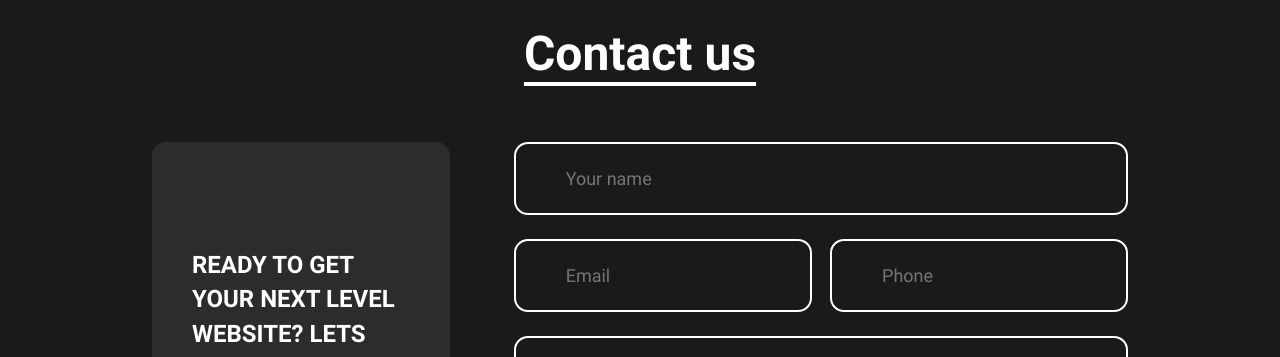
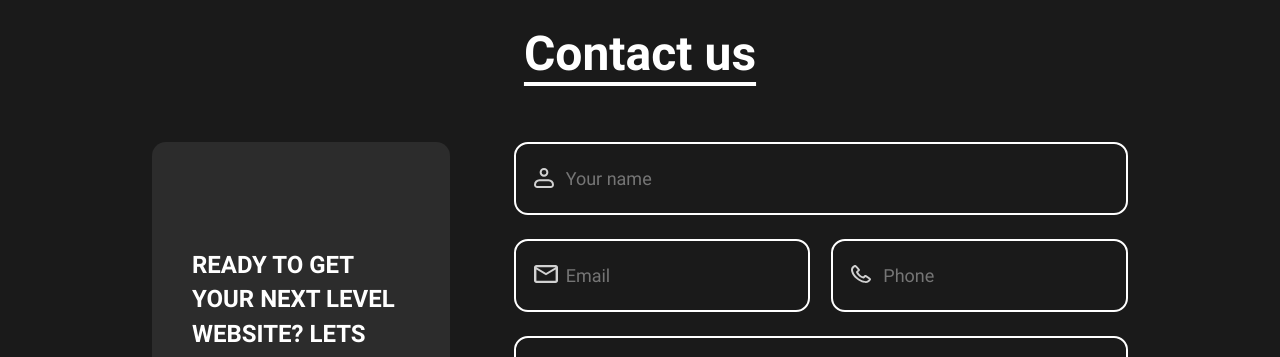
Before and after one commit to yavyachko/resolute-devs-react, a React (Create React App) app: page / in a window 1280 px wide. Shown: the part 6385-6742 px from the top of the page. Built offline with nearby package versions, Linux system fonts and the light colour scheme.

Commit message:
added form icons, fixed some svg rules

```diff
--- a/src/assets/icons/EmailIcon.jsx
+++ b/src/assets/icons/EmailIcon.jsx
@@ -1,10 +1,17 @@
 export default function EmailIcon() {
   return (
-    <svg width="24" height="18" viewBox="0 0 24 18" fill="none" xmlns="http://www.w3.org/2000/svg">
+    <svg
+      width="24"
+      height="18"
+      viewBox="0 0 24 18"
+      fill="none"
+      xmlns="http://www.w3.org/2000/svg"
+    >
       <path
         d="M2.4 18C1.74 18 1.1752 17.7799 0.7056 17.3396C0.236 16.8994 0.0008 16.3695 0 15.75V2.25C0 1.63125 0.2352 1.10175 0.7056 0.6615C1.176 0.22125 1.7408 0.00075 2.4 0H21.6C22.26 0 22.8252 0.2205 23.2956 0.6615C23.766 1.1025 24.0008 1.632 24 2.25V15.75C24 16.3687 23.7652 16.8986 23.2956 17.3396C22.826 17.7806 22.2608 18.0007 21.6 18H2.4ZM12 10.125L2.4 4.5V15.75H21.6V4.5L12 10.125ZM12 7.875L21.6 2.25H2.4L12 7.875ZM2.4 4.5V2.25V15.75V4.5Z"
         fill="#D1D1D1"
+        strokeWidth="0"
       />
     </svg>
-  )
+  );
 }
--- a/src/assets/icons/PhoneIcon.jsx
+++ b/src/assets/icons/PhoneIcon.jsx
@@ -6,6 +6,7 @@ export default function PhoneIcon() {
         clip-rule="evenodd"
         d="M6.31842 12.3154C10.1699 15.781 13.739 16.1605 14.7867 16.1957C16.0529 16.2371 17.3451 15.3069 17.904 14.3542C17.0125 13.4132 15.8515 12.6831 14.5804 11.8918C13.8301 12.566 12.9056 13.8188 11.6745 13.37C10.9743 13.1167 9.24537 12.4001 7.73482 11.04C6.22326 9.68078 5.42792 8.12507 5.14444 7.49594C4.64559 6.38639 6.04195 5.55265 6.79222 4.87755C5.91274 3.71482 5.11539 2.64313 4.07162 1.88149C2.99781 2.38625 1.95805 3.53996 2.00513 4.69457C2.0442 5.63738 2.46591 8.84885 6.31842 12.3154ZM14.7126 17.9974C13.2702 17.9497 9.18226 17.4413 4.90103 13.5899C0.620792 9.73757 0.0568381 6.0601 0.00274664 4.76127C-0.0773888 2.78193 1.60746 0.859377 3.55375 0.108561C3.78812 0.0174959 4.04478 -0.0171754 4.29854 0.00794945C4.5523 0.0330743 4.79444 0.117132 5.0012 0.251874C6.61192 1.30914 7.7228 2.91083 8.67741 4.16549C8.87599 4.42638 8.96697 4.74154 8.93459 5.05641C8.90221 5.37129 8.74852 5.66607 8.50011 5.88975L7.14181 7.11287C7.45735 7.7393 8.09943 8.8191 9.15121 9.76551C10.203 10.7119 11.403 11.2897 12.1002 11.5736L13.4575 10.3514C13.707 10.1274 14.036 9.98927 14.3871 9.96111C14.7382 9.93294 15.0891 10.0165 15.3787 10.1973C16.8011 11.0842 18.472 12.0693 19.69 13.4727C19.8519 13.6601 19.9549 13.8832 19.9882 14.1187C20.0215 14.3541 19.9839 14.5933 19.8793 14.8112C19.0409 16.5715 16.9193 18.0704 14.7126 17.9974Z"
         fill="#D1D1D1"
+        strokeWidth="0"
       />
     </svg>
   )
--- a/src/assets/icons/UserIcon.jsx
+++ b/src/assets/icons/UserIcon.jsx
@@ -2,15 +2,17 @@ export default function UserIcon() {
   return (
     <svg width="20" height="20" viewBox="0 0 20 20" fill="none" xmlns="http://www.w3.org/2000/svg">
       <path
+        className="user"
         d="M1 16.75C1 15.5565 1.47411 14.4119 2.31802 13.568C3.16193 12.7241 4.30653 12.25 5.5 12.25H14.5C15.6935 12.25 16.8381 12.7241 17.682 13.568C18.5259 14.4119 19 15.5565 19 16.75C19 17.3467 18.7629 17.919 18.341 18.341C17.919 18.7629 17.3467 19 16.75 19H3.25C2.65326 19 2.08097 18.7629 1.65901 18.341C1.23705 17.919 1 17.3467 1 16.75Z"
         stroke="#D1D1D1"
-        stroke-width="2"
-        stroke-linejoin="round"
+        strokeWidth="2"
+        strokeLinejoin="round"
       />
       <path
+        className="user"
         d="M10 7.74996C11.864 7.74996 13.375 6.23893 13.375 4.37498C13.375 2.51103 11.864 1 10 1C8.13604 1 6.625 2.51103 6.625 4.37498C6.625 6.23893 8.13604 7.74996 10 7.74996Z"
         stroke="#D1D1D1"
-        stroke-width="2"
+        strokeWidth="2"
       />
     </svg>
   )
--- a/src/components/FormBlock/Form.jsx
+++ b/src/components/FormBlock/Form.jsx
@@ -1,4 +1,7 @@
 import axios from "axios";
+import UserIcon from "../../assets/icons/UserIcon"
+import EmailIcon from "../../assets/icons/EmailIcon"
+import PhoneIcon from "../../assets/icons/PhoneIcon"
 import React, { useCallback, useState } from "react";
 
 export default function Form() {
@@ -31,10 +34,10 @@ export default function Form() {
         return;
       }
       axios
-      .post('http://localhost:8081/send-email', {
+        .post("http://localhost:8081/send-email", {
           from: email,
-        subject: 'Application form Resolute',
-        text:`<!DOCTYPE html>
+          subject: "Application form Resolute",
+          text: `<!DOCTYPE html>
 <html lang="en">
   <head>
     <meta charset="UTF-8" />
@@ -221,17 +224,17 @@ export default function Form() {
     </div>
   </body>
 </html>
-`
+`,
         })
         .then(() => {
-        console.success('Email was sent succesfully');
-        setEmail('')
-        setMsg('')
-        setName('')
-        setTel('')
+          console.success("Email was sent succesfully");
+          setEmail("");
+          setMsg("");
+          setName("");
+          setTel("");
         })
-      .catch(e => {
-        console.error('Unexpected error sending an email');
+        .catch((e) => {
+          console.error("Unexpected error sending an email");
           console.error(e);
         });
     },
@@ -240,25 +243,34 @@ export default function Form() {
 
   return (
     <form onSubmit={handleSubmit}>
+      <div className="IconWrapper">
+        <UserIcon/>
         <input
           type="text"
           placeholder="Your name"
           value={name}
           onChange={handleNameChange}
         />
+      </div>
       <div>
+        <div className="IconWrapper">
+        <EmailIcon/>
           <input
             type="email"
             placeholder="Email"
             value={email}
             onChange={handleEmailChange}
           />
+        </div>
+        <div className="IconWrapper">
+          <PhoneIcon/>
           <input
             type="tel"
             placeholder="Phone"
             value={tel}
             onChange={handleTelChange}
           />
+        </div>
       </div>
       <input
         type="text"
--- a/src/components/FormBlock/FormBlock.scss
+++ b/src/components/FormBlock/FormBlock.scss
@@ -45,7 +45,7 @@ form{
     width:100%;
     gap: var(--space-sm);
     align-items: flex-start;
-    div{
+    div:not(.IconWrapper){
         width: 100%;
         display: flex;
         justify-content: space-between;
@@ -78,19 +78,12 @@ input:focus{
 
 [placeholder="Phone"] {
     background: url(../../assets/icons/PhoneIcon.jsx) fixed 10px;
-    width:48.5%;
-    @include w-max(670px){
-        width:100%;
-    }
-
+    width: 100%;
 }
 
 [placeholder="Email"] {
     background: url(../../assets/icons/EmailIcon.jsx) fixed 10px;
-    width: 48.5%;
-    @include w-max(670px){
-        width:100%;
-    }
+    width: 100%;
 }
 [placeholder="Message"]{
     width:100%;
@@ -119,3 +112,28 @@ input:focus{
     background: white;
     box-shadow: var(--shadow-120-white);
 }
+.IconWrapper{
+    width:100%;
+    position: relative;
+    svg{
+        position: absolute;
+        left: 20px;
+        top: 26px;
+    }
+}
+div > .IconWrapper{
+    width: 48.3%;
+    @include w-max(670px){
+        width:100%;
+    }
+}
+.IconWrapper:has(input:focus){
+    path{
+        fill: var(--color-accent-main);
+        transition: all 0.3s;
+    }
+    .user{
+        fill:none;
+        stroke: var(--color-accent-main)
+    }
+}
```
Lines whose indentation alone changed are shown as unchanged.
